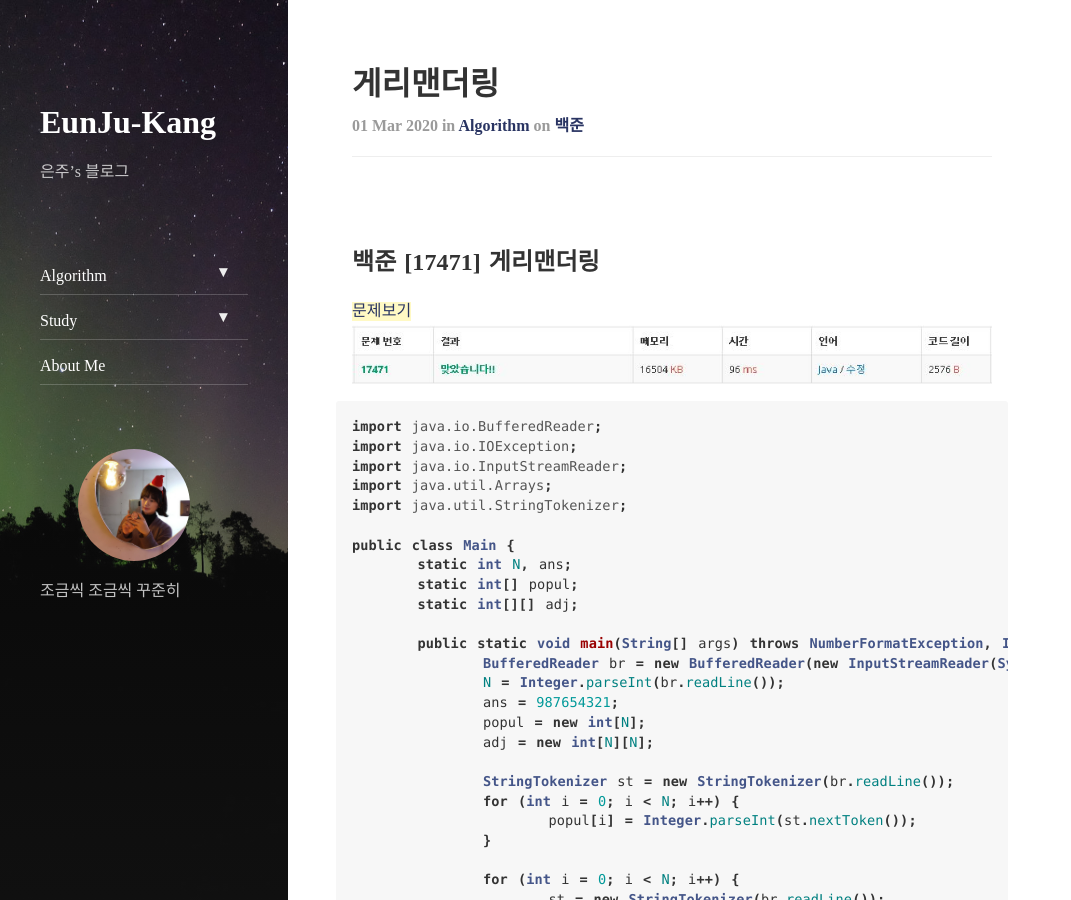
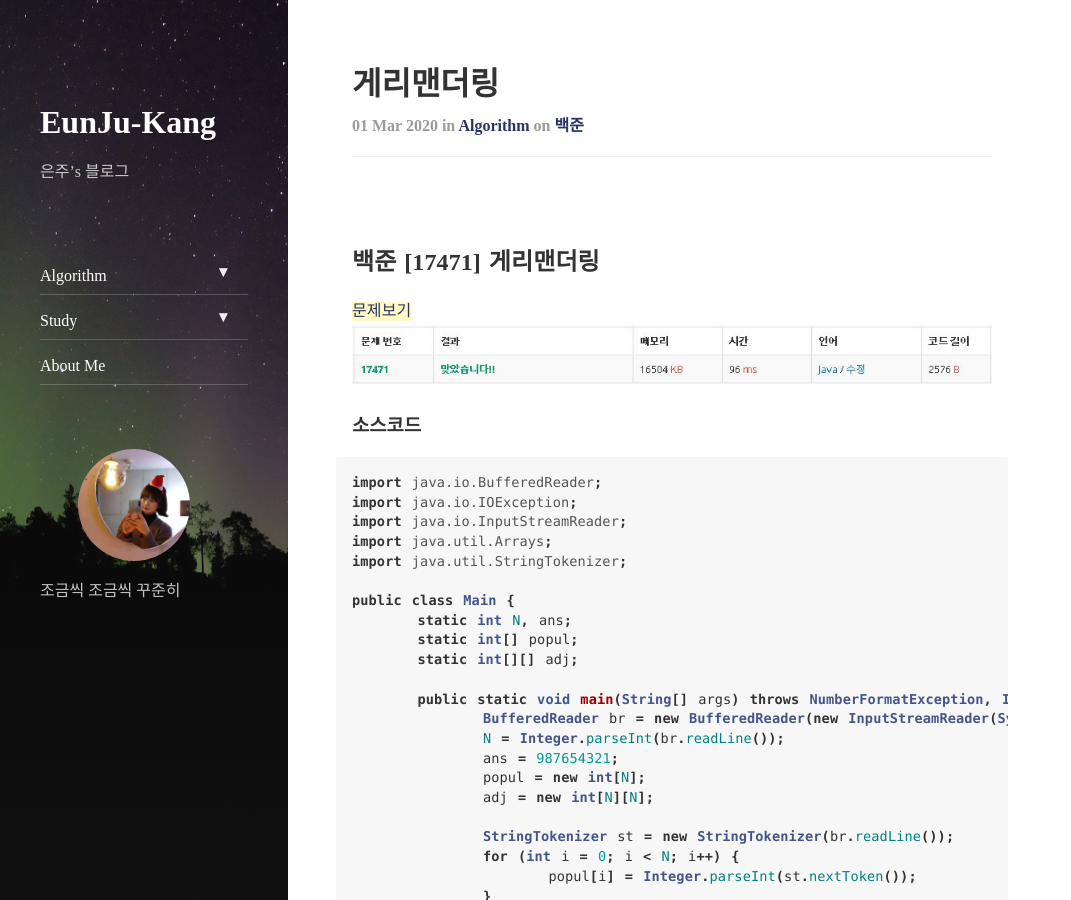
Before and after one commit to EunJu-Kang/EunJu-Kang.github.io, a Jekyll site: the page built from _posts/2020-03-01-algo-17471-게리맨더링.md, in a window 1280 px wide and 900 px high. Shown: the whole window, without its empty margins (0-1071 px from the left). Built offline with Jekyll 4.4.1, drawn with Linux system fonts in a browser that asks for light colours; nearby versions of some CDN libraries.

Commit message:
Update 2020-03-01-algo-17471-게리맨더링.md

```diff
--- a/_posts/2020-03-01-algo-17471-게리맨더링.md
+++ b/_posts/2020-03-01-algo-17471-게리맨더링.md
@@ -10,6 +10,7 @@ tags: BOJ
 [문제보기](https://www.acmicpc.net/problem/17471) <br>
 ![Alt text](/assets/img/baekjoon/17471.JPG)
 
+### 소스코드
 ~~~ java
 import java.io.BufferedReader;
 import java.io.IOException;
```
